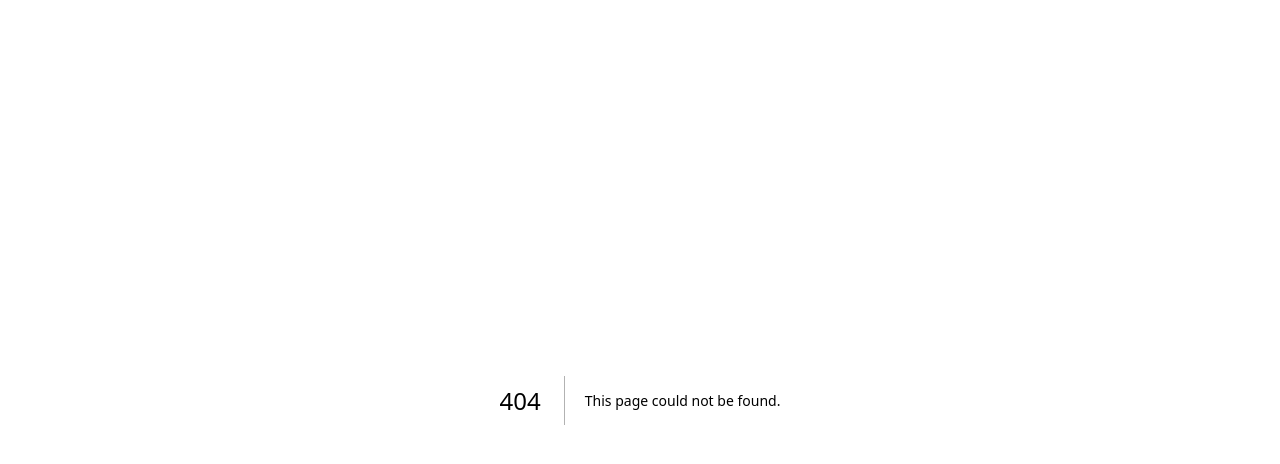
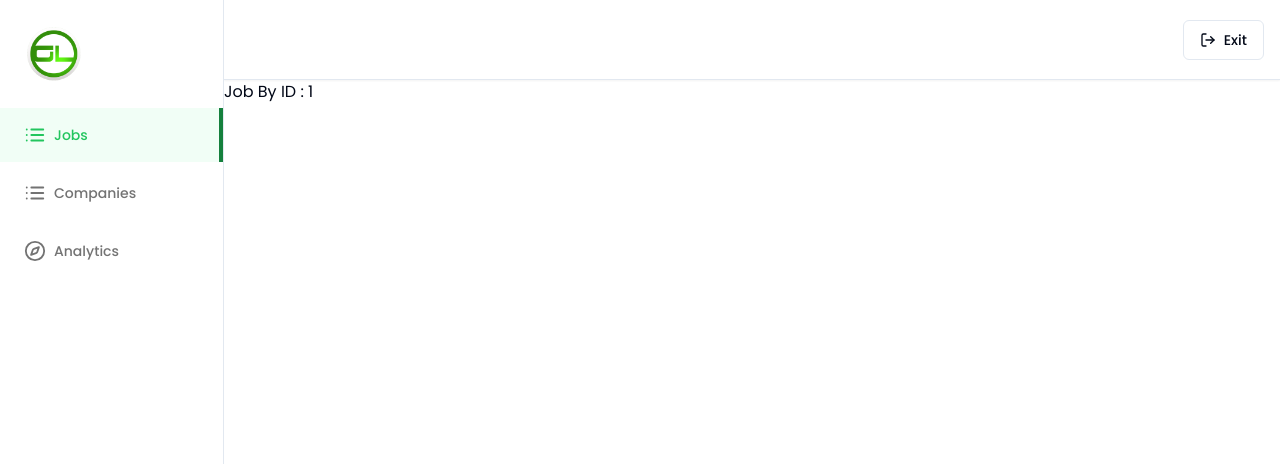
Before and after one commit to iputuagussetiawan/next-job-portal, a Next.js app: page /admin/jobs/1 in a window 1280 px wide. Before the commit this address had no page. Shown: the top 464 px of the page. Built offline with nearby package versions, Linux system fonts and the light colour scheme.

Commit message:
toas nitification

```diff
--- a/app/(dashboard)/(routes)/admin/create/page.tsx
+++ b/app/(dashboard)/(routes)/admin/create/page.tsx
@@ -8,11 +8,14 @@
 import { Form, FormProvider, useForm } from 'react-hook-form'
 import { z } from "zod"
 import axios from 'axios'
+import { useRouter } from 'next/navigation'
+import toast from 'react-hot-toast'
 const formSchema = z.object({
     title: z.string().min(1,{message: "Job title is required"}).max(50),
 })
 
 const JobCreatePage=()=> {
+    const router=useRouter();
     const form=useForm<z.infer<typeof formSchema>>({
         resolver: zodResolver(formSchema),
         defaultValues: {
@@ -26,6 +29,8 @@
         try {
             const response=await axios.post("/api/jobs",data)
             console.log(response)
+            router.push(`/admin/jobs/${response.data.id}`);
+            toast.success("Job created successfully");
         } catch (error) {
             console.log(`[JOB_POST]: ${error}`);
         }
@@ -57,7 +62,7 @@
                         )}
                     />
                     <div className="flex items-center gap-2">
-                        <Link href="/">
+                        <Link href="/admin/jobs">
                             <Button type="button" variant={'outline'}>Cancel</Button>
                         </Link>
                         <Button type="submit" disabled={!isValid || isSubmitting}>Continue</Button>
--- /dev/null
+++ b/app/(dashboard)/(routes)/admin/jobs/[jobId]/page.tsx
@@ -0,0 +1,9 @@
+import React from 'react'
+
+const JobDetailPage =async({params}:{params:{jobId:string}}) => {
+    return (
+        <div>Job By ID : {params.jobId}</div>
+    )
+}
+
+export default JobDetailPage
--- a/app/layout.tsx
+++ b/app/layout.tsx
@@ -2,6 +2,7 @@
 import {Poppins} from 'next/font/google'
 import "./globals.css";
 import {ClerkProvider} from '@clerk/nextjs'
+import { ToastProvider } from "@/providers/toast-provider";
 
 const poppins=Poppins({subsets: ['latin'], weight : ["100", "200","300","400","500","600","700","800","900"]})
 
@@ -21,6 +22,7 @@
       <html lang="en">
         <body className={poppins.className}>
           {children}
+          <ToastProvider/>
         </body>
       </html>
     </ClerkProvider>
--- a/package.json
+++ b/package.json
@@ -24,6 +24,7 @@
     "react": "^18",
     "react-dom": "^18",
     "react-hook-form": "^7.53.1",
+    "react-hot-toast": "^2.4.1",
     "tailwind-merge": "^2.5.4",
     "tailwindcss-animate": "^1.0.7",
     "zod": "^3.23.8"
--- /dev/null
+++ b/providers/toast-provider.tsx
@@ -0,0 +1,8 @@
+'use client'
+import {Toaster} from 'react-hot-toast'
+
+export const ToastProvider = () => {
+    return (
+        <Toaster />
+    )
+}
```
Also changed, not shown: 1 other file (tests, documents, lock files or other folders).
